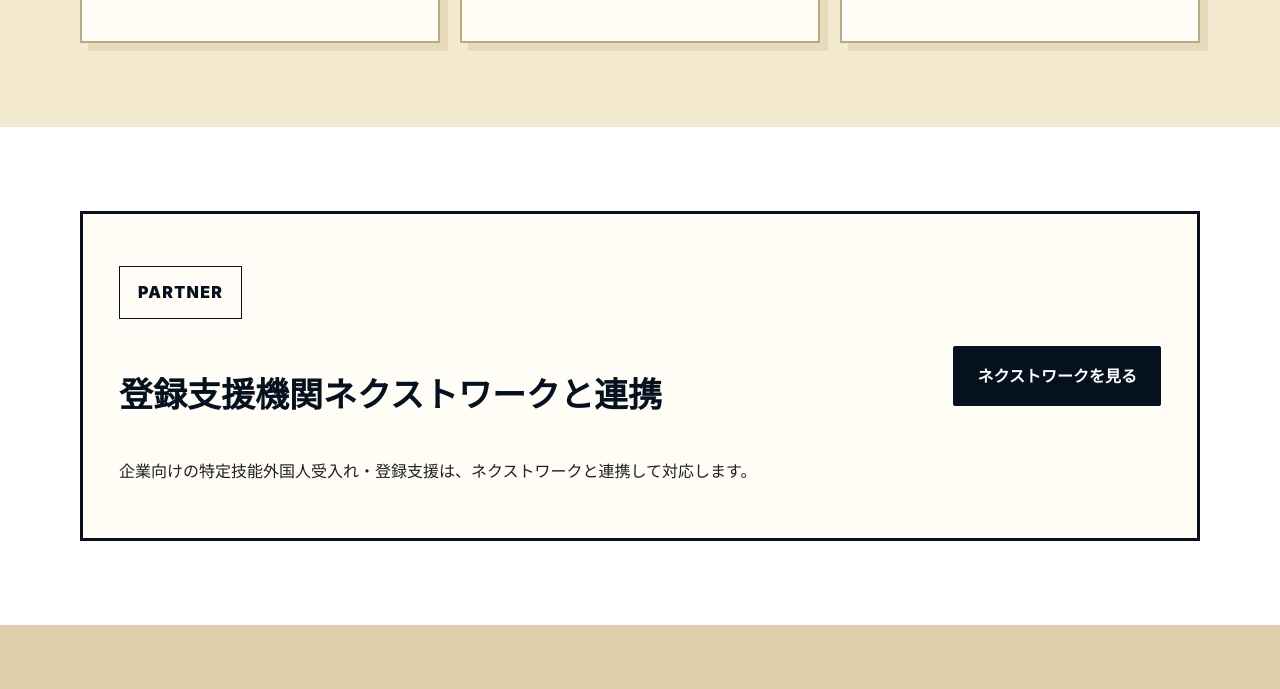
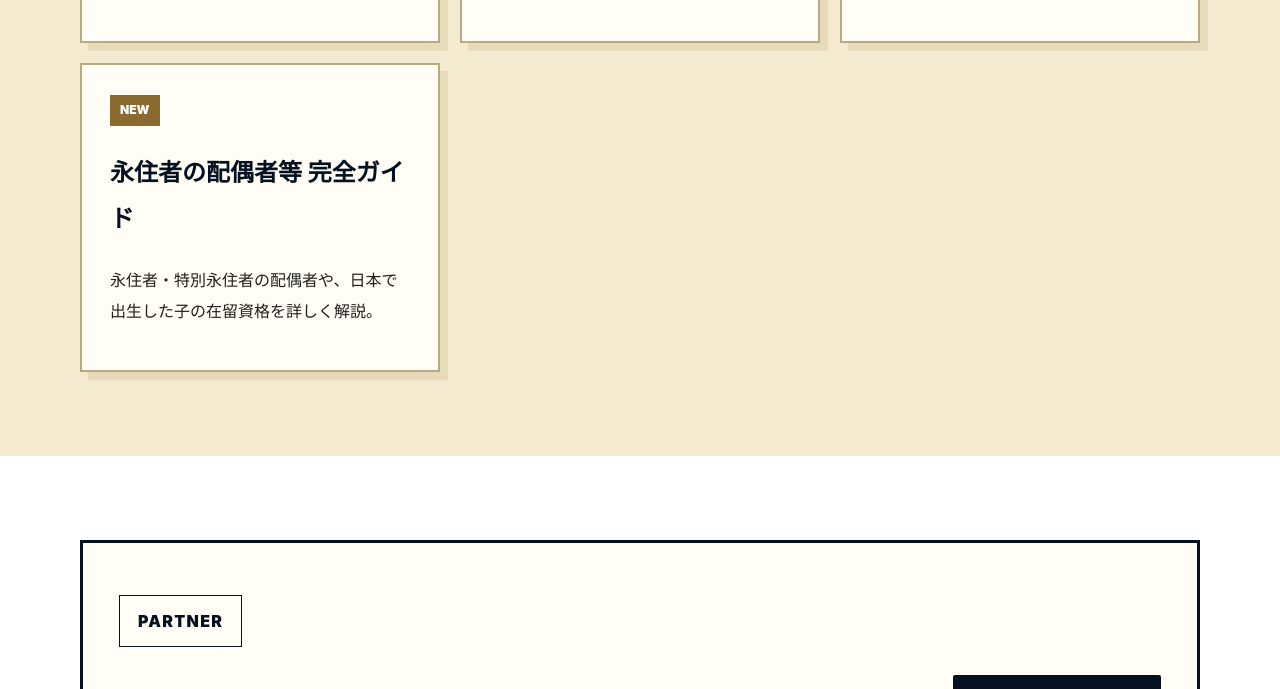
Before and after one commit to Saito0731/gyosei, a plain HTML site: page index.html in a window 1280 px wide. Shown: the part 3668-4357 px from the top of the page. Drawn offline with Linux system fonts and the light colour scheme.

Commit message:
Update index.html

```diff
--- a/index.html
+++ b/index.html
@@ -184,6 +184,11 @@
         <h3>技術・人文知識・国際業務ガイド</h3>
         <p>留学から変更、転職後の更新、家族滞在との関係など。</p>
       </a>
+      <a href="permanent-spouse.html" class="guide-card">
+    <span>NEW</span>
+    <h3>永住者の配偶者等 完全ガイド</h3>
+    <p>永住者・特別永住者の配偶者や、日本で出生した子の在留資格を詳しく解説。</p>
+</a>
     </div>
   </div>
 </section>
```
